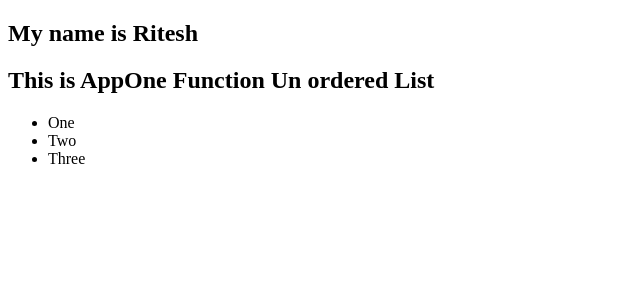
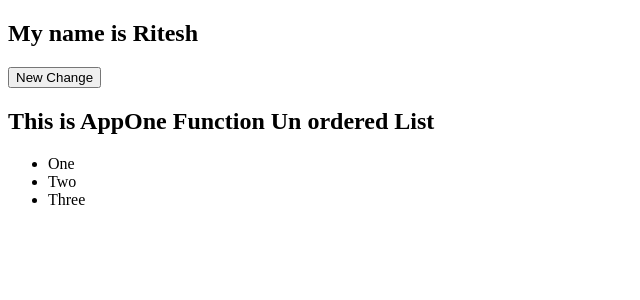
Before and after one commit to gitankita-account/javascript-course, a React (Vite) app in the folder react_vite/: page / in a window 1280 px wide. Shown: the top 300 px of the page, without its empty margins (0-640 px from the left). Built offline with nearby package versions, Linux system fonts and the light colour scheme.

Commit message:
button change added

```diff
--- a/react_vite/src/App.jsx
+++ b/react_vite/src/App.jsx
@@ -7,6 +7,7 @@ function AppOne() {
   let type = "Un ordered List";
   return (
     <div>
+      <button>New Change</button>
       <h2>This is AppOne Function {type}</h2>
       <ul>
         <li>One</li>
```
